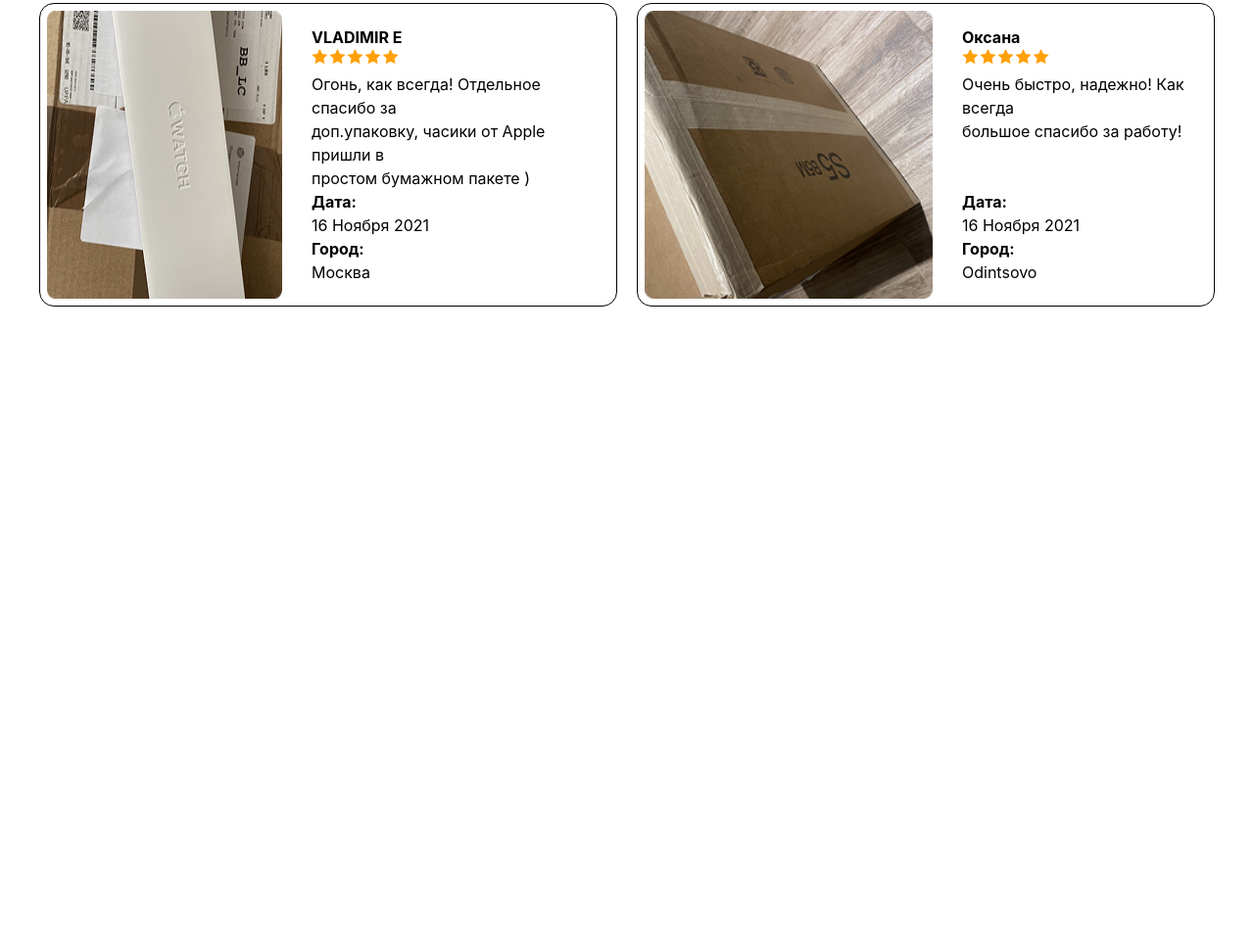
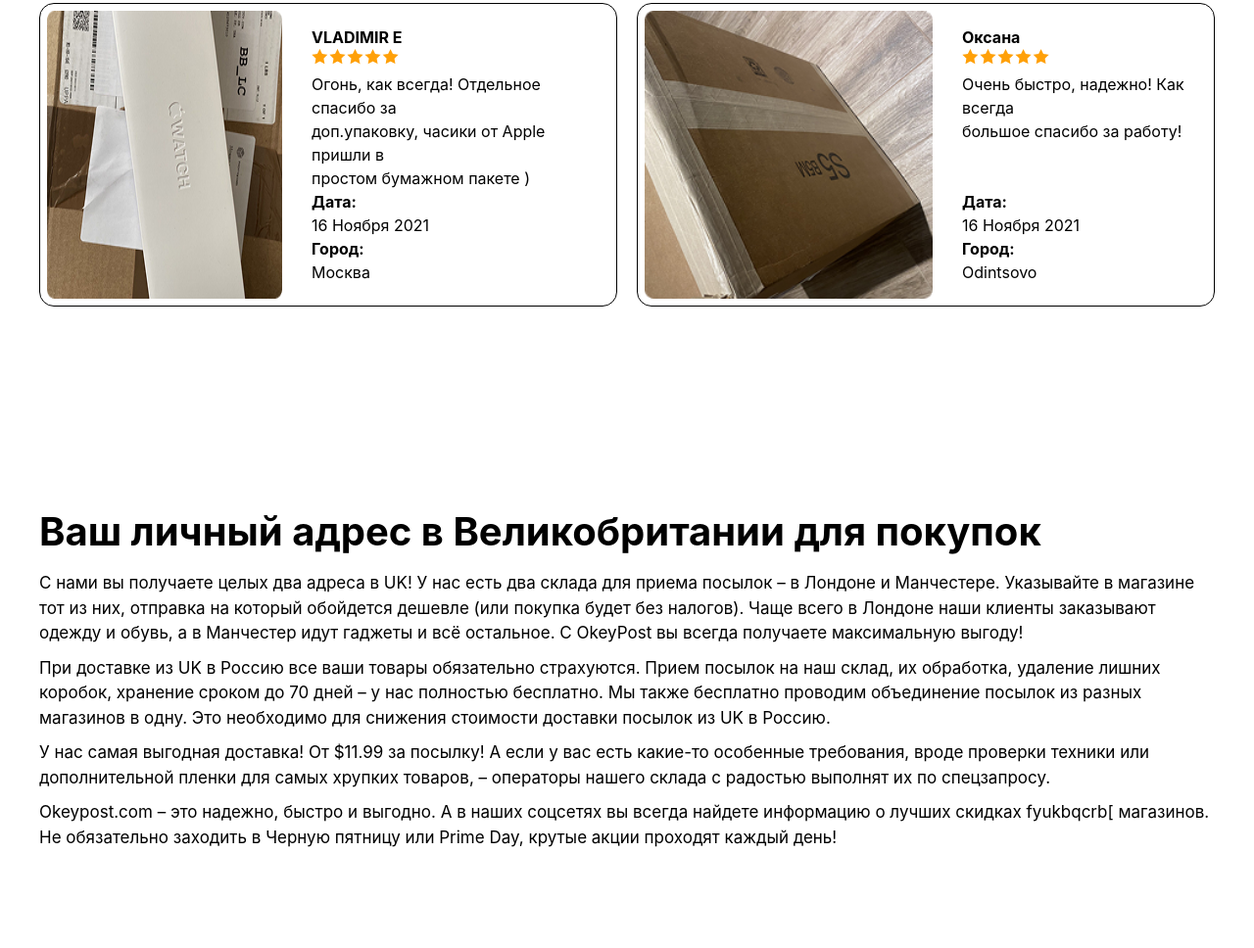
Before and after one commit to Tol1bjon/Project-13, a website: page index.html in a window 1280 px wide. Shown: the part 6183-7151 px from the top of the page at 98% size. Before the commit the page ends 6596 px from the top, so only its background shows below. Drawn offline with nearby package versions, Linux system fonts and the light colour scheme; files that its build step writes are made by us from their sources.

Commit message:
Section10

```diff
--- a/index.html
+++ b/index.html
@@ -410,6 +410,14 @@
                 </div>
             </aside>
         </section>
+
+        <section class="flex flex-col gap-[10px] max-w-[1200px] m-auto py-[100px] px-[10px] lg:px-0">
+            <h1 class="font-bold lg:text-[40px] text-[35px]">Ваш личный адрес в Великобритании  для покупок</h1>
+            <p class="text-[17px]">С нами вы получаете целых два адреса в UK! У нас есть два склада для приема посылок – в Лондоне и Манчестере. Указывайте в магазине тот из них, отправка на который обойдется дешевле (или покупка будет без налогов). Чаще всего в Лондоне наши клиенты заказывают одежду и обувь, а в Манчестер идут гаджеты и всё остальное. С OkeyPost вы всегда получаете максимальную выгоду!</p>
+            <p class="text-[17px]">При доставке из UK в Россию все ваши товары обязательно страхуются. Прием посылок на наш склад, их обработка, удаление лишних коробок, хранение сроком до 70 дней – у нас полностью бесплатно. Мы также бесплатно проводим объединение посылок из разных магазинов в одну. Это необходимо для снижения стоимости доставки посылок из UK в Россию.</p>
+            <p class="text-[17px]">У нас самая выгодная доставка! От $11.99 за посылку! А если у вас есть какие-то особенные требования, вроде проверки техники или дополнительной пленки для самых хрупких товаров, – операторы нашего склада с радостью выполнят их по спецзапросу.</p>
+            <p class="text-[17px]">Okeypost.com – это надежно, быстро и выгодно. А в наших соцсетях вы всегда найдете информацию о лучших скидках fyukbqcrb[ магазинов. Не обязательно заходить в Черную пятницу или Prime Day, крутые акции проходят каждый день!</p>
+        </section>
     </main>
 </body>
 </html>
```
Also changed, not shown: src/фон (8).png (added).
